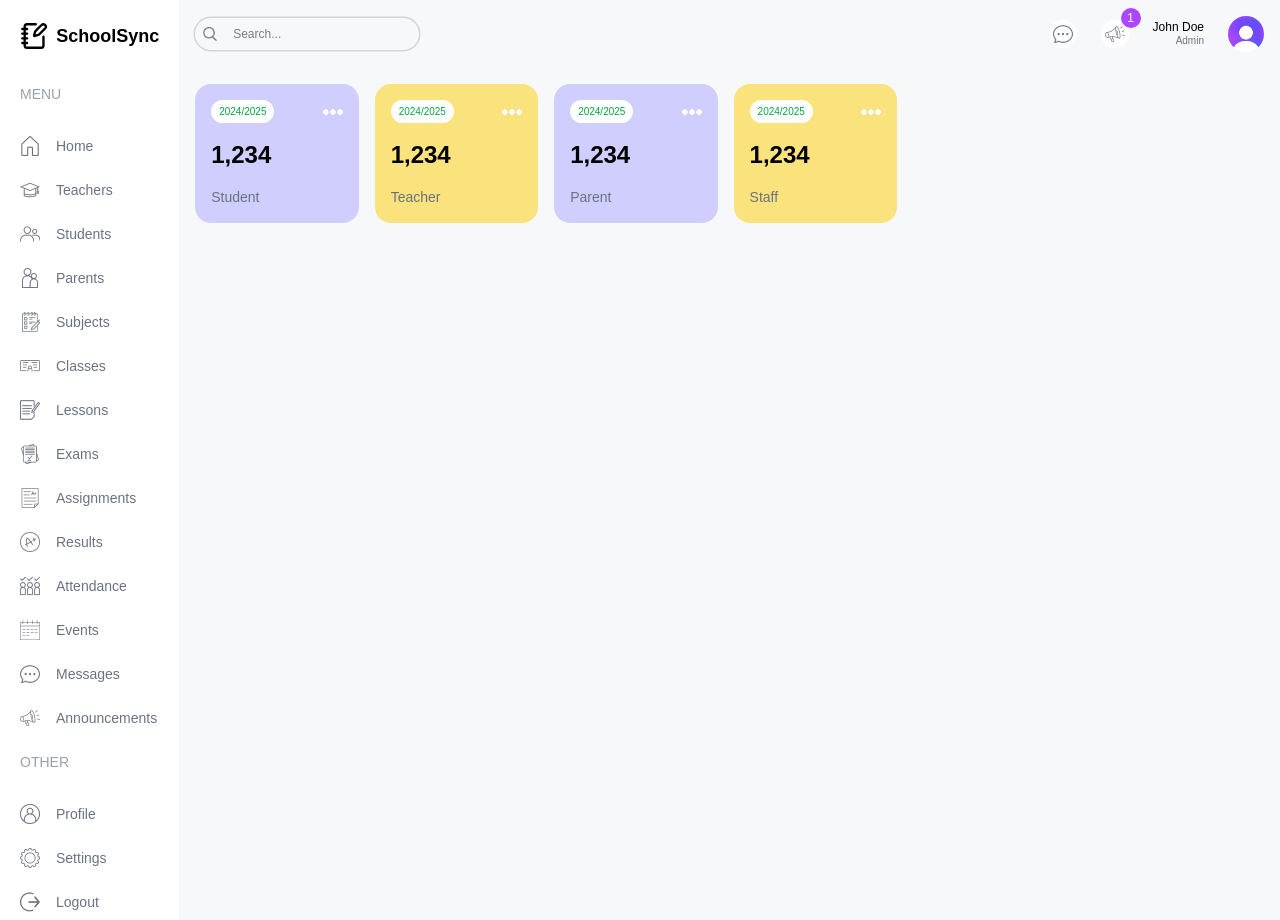
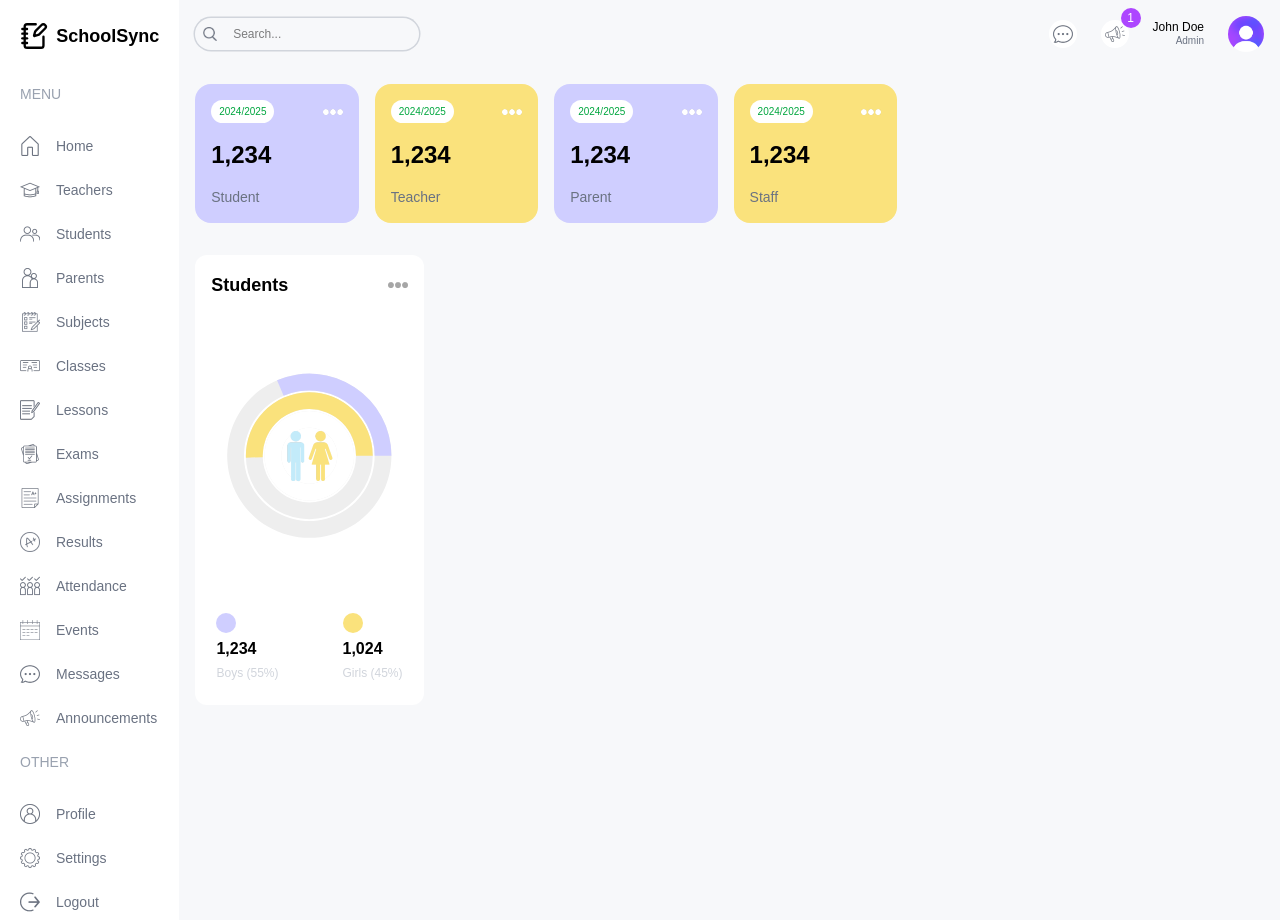
Before and after one commit to chibokaxavier/schoolsync, a Next.js app: page /admin in a window 1280 px wide. Built offline with nearby package versions, Linux system fonts and the light colour scheme; a web font is replaced by a local one.

Commit message:
count chart for male and female complete

```diff
--- a/app/admin/page.tsx
+++ b/app/admin/page.tsx
@@ -1,15 +1,22 @@
+import CountChart from "@/components/CountChart";
 import UserCard from "@/components/UserCard";
 import React from "react";
 
 const page = () => {
   return (
     <div className="p-4 flex gap-4 flex-col md:flex-row">
-      <div className="w-full lg:w-2/3">
+      <div className="w-full lg:w-2/3 flex flex-col gap-8">
         <div className="flex gap-4 justify-between flex-wrap">
           <UserCard type="student" />
           <UserCard type="teacher" />
           <UserCard type="parent" />
           <UserCard type="staff" />
+        </div>
+        <div className="flex gap-4 flex-col lg:flex-row">
+          <div className="w-full lg:w-1/3 h-[450px]">
+            <CountChart />
+          </div>
+          <div className="w-full lg:w-2/3 h-[450px]"></div>
         </div>
       </div>
       <div className="w-full lg:w-1/3"></div>
--- /dev/null
+++ b/components/CountChart.tsx
@@ -0,0 +1,80 @@
+"use client";
+import Image from "next/image";
+import React, { PureComponent } from "react";
+import {
+  RadialBarChart,
+  RadialBar,
+  Legend,
+  ResponsiveContainer,
+} from "recharts";
+
+const data = [
+  {
+    name: "Total",
+    count: 105,
+    fill: "#ffffff",
+  },
+  {
+    name: "Girls",
+    count: 53,
+    fill: "#FAE27C",
+  },
+  {
+    name: "Boys",
+    count: 33,
+    fill: "#CFCEFF",
+  },
+];
+
+const style = {
+  top: "50%",
+  right: 0,
+  transform: "translate(0, -50%)",
+  lineHeight: "24px",
+};
+
+const CountChart = () => {
+  return (
+    <div className="bg-white rounded-xl w-full h-full p-4">
+      <div className="flex justify-between items-center">
+        <h1 className="text-lg font-semibold">Students</h1>
+        <Image src="/moreDark.png" width={20} height={20} alt="" />
+      </div>
+      <div className="relative w-full h-[75%]">
+        <ResponsiveContainer>
+          <RadialBarChart
+            cx="50%"
+            cy="50%"
+            innerRadius="40%"
+            outerRadius="100%"
+            barSize={32}
+            data={data}
+          >
+            <RadialBar background dataKey="count" />
+          </RadialBarChart>
+        </ResponsiveContainer>
+        <Image
+          src="/maleFemale.png"
+          width={50}
+          height={50}
+          alt=""
+          className="absolute top-1/2 left-1/2 -translate-x-1/2 -translate-y-1/2"
+        />
+      </div>
+      <div className="flex justify-center gap-16">
+        <div className="flex flex-col gap-1">
+          <div className="size-5 bg-[#CFCEFF] rounded-full" />
+          <h1 className="font-bold ">1,234</h1>
+          <h2 className="text-xs text-gray-300 ">Boys (55%)</h2>
+        </div>{" "}
+        <div className="flex flex-col gap-1">
+          <div className="size-5 bg-[#FAE27C] rounded-full" />
+          <h1 className="font-bold ">1,024</h1>
+          <h2 className="text-xs text-gray-300 ">Girls (45%)</h2>
+        </div>
+      </div>
+    </div>
+  );
+};
+
+export default CountChart;
--- a/components/UserCard.tsx
+++ b/components/UserCard.tsx
@@ -5,7 +5,9 @@
   return (
     <div className="rounded-2xl odd:bg-[#CFCEFF] even:bg-[#FAE27C] p-4 min-w-[130px] flex-1 ">
       <div className="flex justify-between items-center">
-        <span className="text-[10px] bg-white px-2 py-1 rounded-full text-green-600">2024/2025</span>
+        <span className="text-[10px] bg-white px-2 py-1 rounded-full text-green-600">
+          2024/2025
+        </span>
         <Image src="/more.png" width={20} height={20} alt="" />
       </div>
       <h1 className="text-2xl font-semibold my-4">1,234</h1>
```
